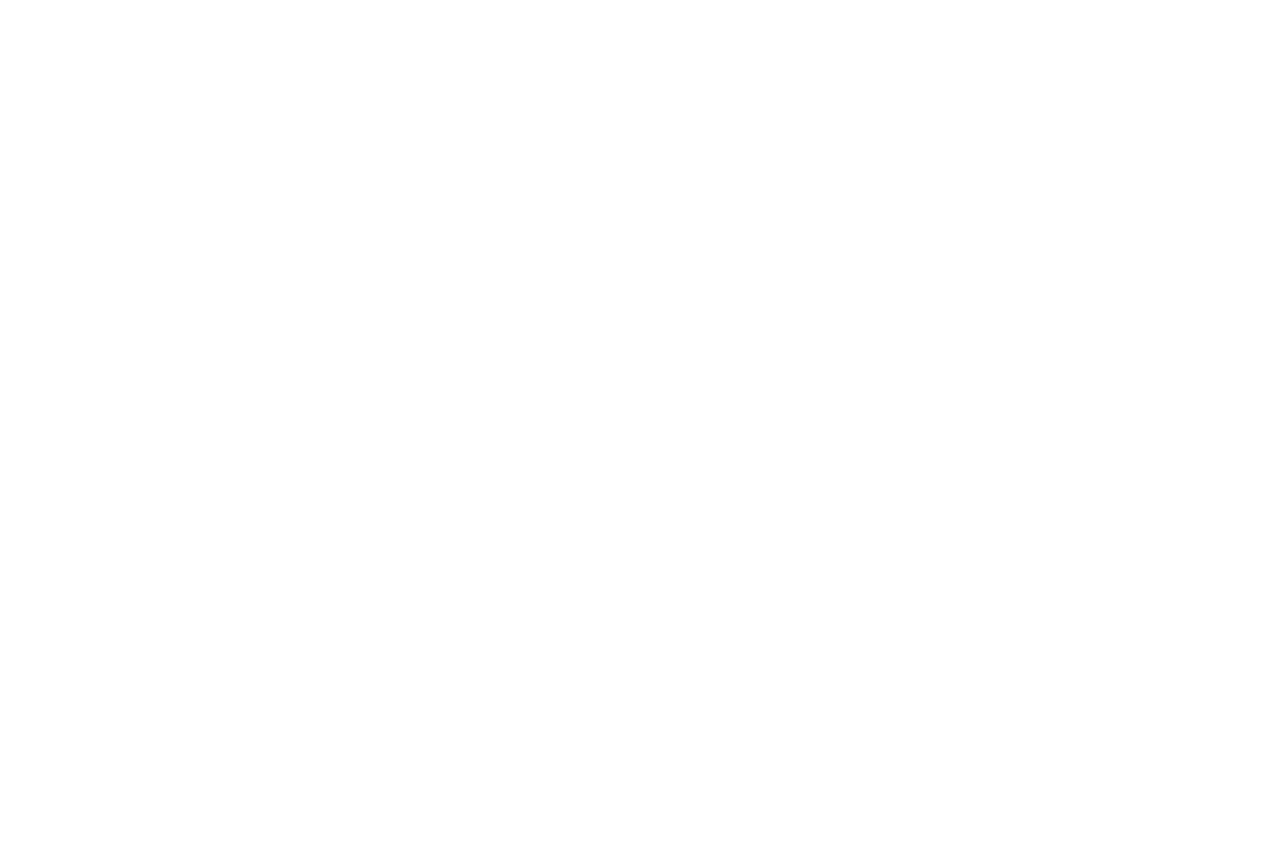
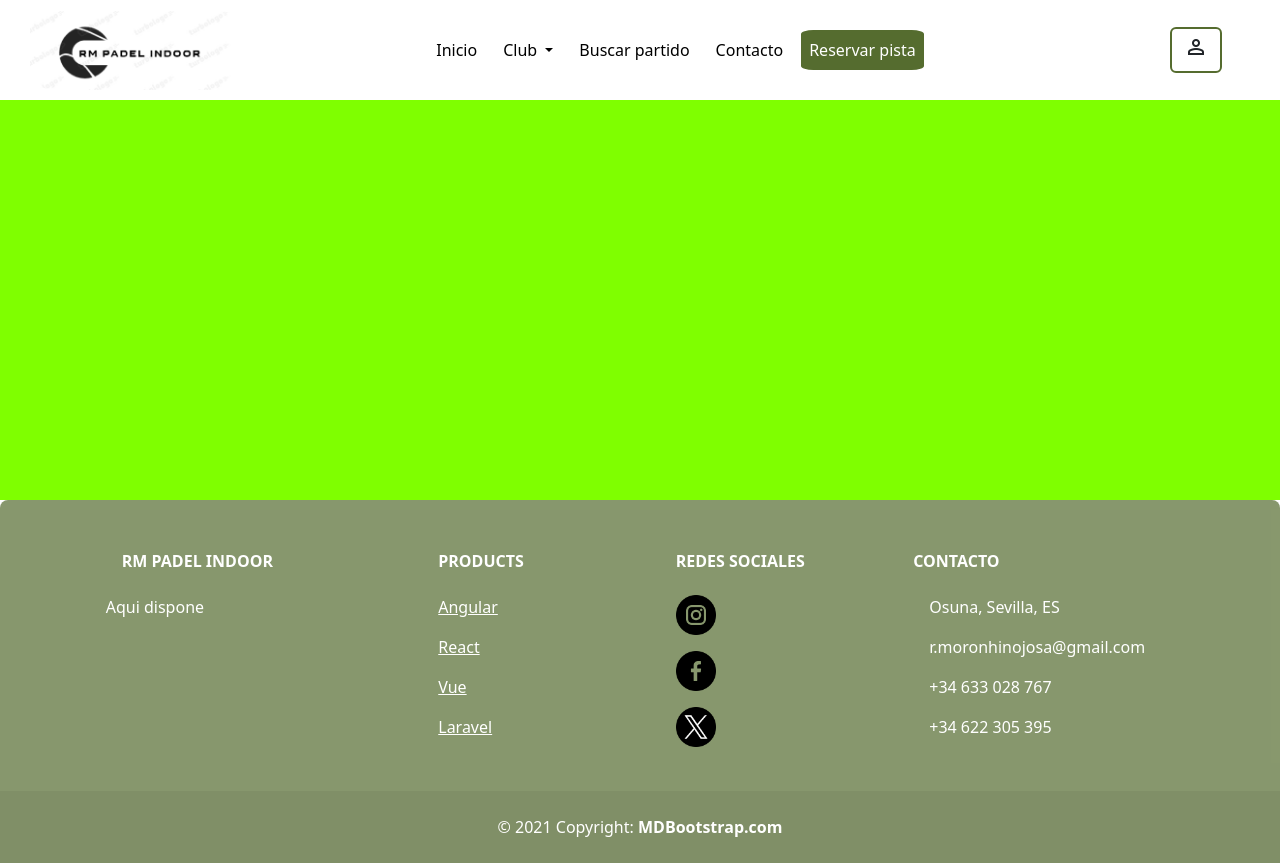
Before and after one commit to rubenmh4/ProyectoDawFront, an Angular app in the folder proyecto/: page /inicioSesion in a window 1280 px wide. Before the commit this address led to /. Before the commit the page ends 800 px from the top, so only its background shows below. Built offline with nearby package versions, Linux system fonts and the light colour scheme.

Commit message:
Solucion routerLink, creación Form-pages vacío

```diff
--- a/proyecto/src/app/app.component.ts
+++ b/proyecto/src/app/app.component.ts
@@ -1,14 +1,15 @@
 import { Component } from '@angular/core';
-import { RouterOutlet } from '@angular/router';
+import { RouterLink, RouterLinkActive, RouterOutlet } from '@angular/router';
+import { IndexPagesComponent } from './pages/index-pages/index-pages.component';
+import { FormPagesComponent } from './pages/form-pages/form-pages.component';
 import { HeaderComponent } from './components/header/header.component';
-import { IndexPagesComponent } from './pages/index-pages/index-pages.component';
 
 @Component({
   selector: 'app-root',
   standalone: true,
   imports: [RouterOutlet,
-    HeaderComponent,
-    IndexPagesComponent],
+    RouterLink,
+  RouterLinkActive,HeaderComponent],
   templateUrl: './app.component.html',
   styleUrl: './app.component.css'
 })
--- a/proyecto/src/app/components/footer/footer.component.html
+++ b/proyecto/src/app/components/footer/footer.component.html
@@ -84,7 +84,7 @@
     <!-- Copyright -->
     <div class="text-center p-4" style="background-color: rgba(0, 0, 0, 0.05);">
       © 2021 Copyright:
-      <a class="text-reset fw-bold" href="https://mdbootstrap.com/">MDBootstrap.com</a>
+      <a class="text-reset fw-bold" routerLink="inicioSesion">MDBootstrap.com</a>
     </div>
     <!-- Copyright -->
   </footer>
--- a/proyecto/src/app/components/header/header.component.css
+++ b/proyecto/src/app/components/header/header.component.css
@@ -10,6 +10,9 @@ img {
     max-height: 80px;
     border-radius: 15%;
     margin-left: 20px;
+}
+a{
+    color: black;
 }
 li{
     color: black;
--- a/proyecto/src/app/components/header/header.component.html
+++ b/proyecto/src/app/components/header/header.component.html
@@ -8,7 +8,7 @@
     <div class="collapse navbar-collapse align-items-md-center" id="navbarSupportedContent">
         <ul class="navbar-nav m-auto">
             <li class="nav-item">
-                <a class="nav-link">Inicio</a>
+                <a class="nav-link" routerLink="/">Inicio</a>
             </li>
             <li class="nav-item dropdown">
                 <a class="nav-link dropdown-toggle" id="navbarDropdown" role="button" data-toggle="dropdown"
@@ -30,9 +30,7 @@
                 <a class="nav-link">Reservar pista</a>
             </li>
         </ul>
-        <button class="btn my-2 my-sm-0 m-5" id="btnReserva" type="submit"><span class="material-symbols-outlined">
-                person
-            </span></button>
+        <a routerLink="inicioSesion"><button class="btn my-2 my-sm-0 m-5" id="btnReserva"><span class="material-symbols-outlined">person</span></button></a>
 
     </div>
 </nav>
--- a/proyecto/src/app/components/header/header.component.ts
+++ b/proyecto/src/app/components/header/header.component.ts
@@ -1,9 +1,10 @@
 import { Component } from '@angular/core';
+import { RouterLink } from '@angular/router';
 
 @Component({
   selector: 'app-header',
   standalone: true,
-  imports: [],
+  imports: [RouterLink],
   templateUrl: './header.component.html',
   styleUrl: './header.component.css'
 })
--- /dev/null
+++ b/proyecto/src/app/pages/form-pages/form-pages.component.html
@@ -0,0 +1,4 @@
+<app-header></app-header>
+<div style="height: 400px; background-color: chartreuse;">
+</div>
+<app-footer></app-footer>
--- /dev/null
+++ b/proyecto/src/app/pages/form-pages/form-pages.component.ts
@@ -0,0 +1,15 @@
+import { Component } from '@angular/core';
+import { HeaderComponent } from '../../components/header/header.component';
+import { FooterComponent } from '../../components/footer/footer.component';
+
+@Component({
+  selector: 'app-form-pages',
+  standalone: true,
+  imports: [HeaderComponent,
+  FooterComponent],
+  templateUrl: './form-pages.component.html',
+  styleUrl: './form-pages.component.css'
+})
+export class FormPagesComponent {
+
+}
--- a/proyecto/src/app/pages/index-pages/index-pages.component.html
+++ b/proyecto/src/app/pages/index-pages/index-pages.component.html
@@ -1,6 +1,4 @@
 <app-header></app-header>
 <app-slider></app-slider>
-<div style="height: 1000px;">
-
-</div>
+<app-section-info-index></app-section-info-index>
 <app-footer></app-footer>
--- a/proyecto/src/app/pages/index-pages/index-pages.component.ts
+++ b/proyecto/src/app/pages/index-pages/index-pages.component.ts
@@ -2,12 +2,14 @@ import { Component } from '@angular/core';
 import { HeaderComponent } from '../../components/header/header.component';
 import { SliderComponent } from '../../components/slider/slider.component';
 import { FooterComponent } from '../../components/footer/footer.component';
+import { SectionInfoIndexComponent } from '../../components/section-info-index/section-info-index.component';
 
 @Component({
   selector: 'app-index-pages',
   standalone: true,
   imports: [HeaderComponent,
     SliderComponent,
+    SectionInfoIndexComponent,
     FooterComponent],
   templateUrl: './index-pages.component.html',
   styleUrl: './index-pages.component.css'
```
Also changed, not shown: proyecto/src/app/app.routes.ts (+8 -2 lines), proyecto/src/app/app.component.html (line endings or trailing spaces), proyecto/src/app/pages/form-pages/form-pages.component.css (added).
